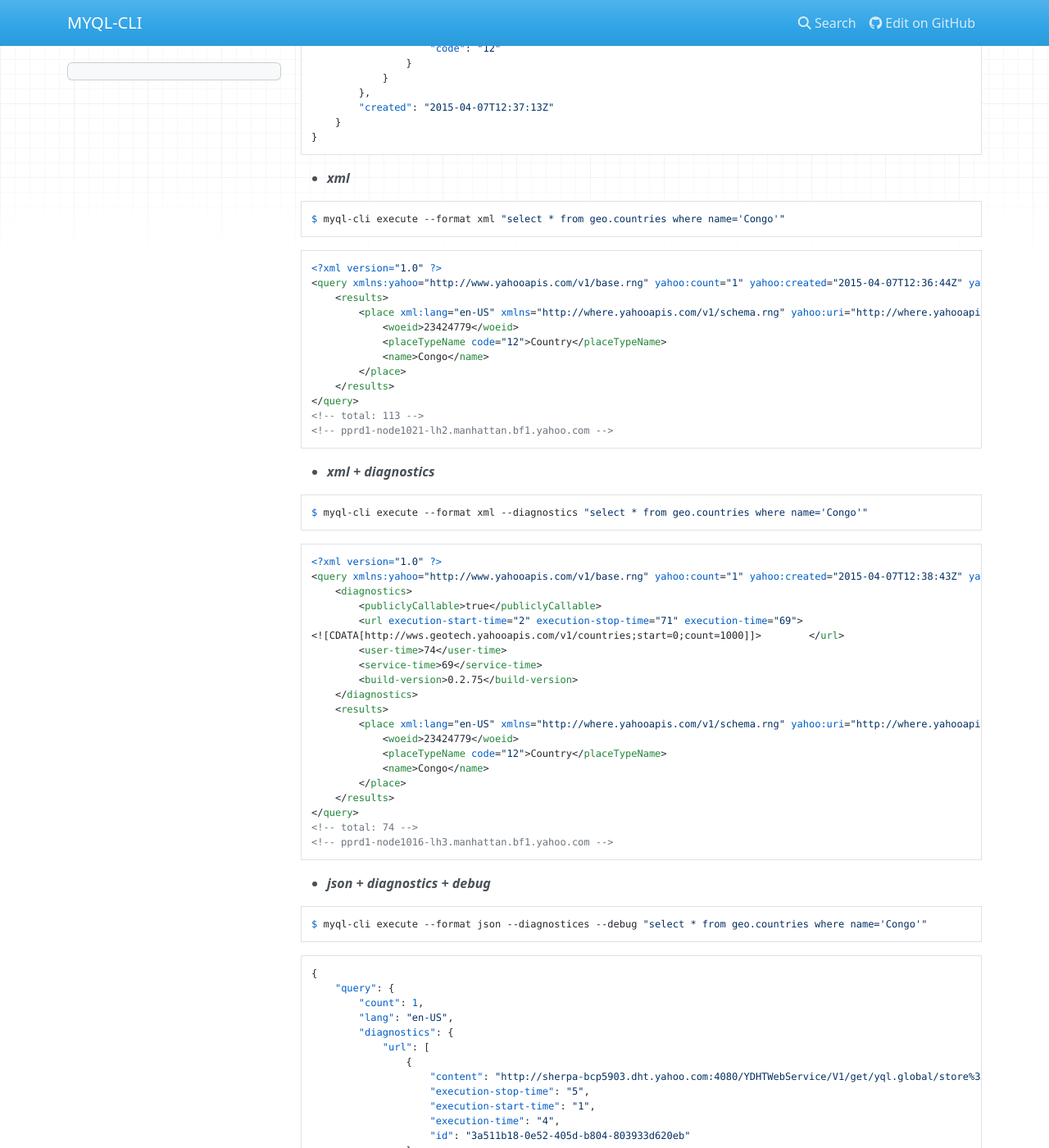
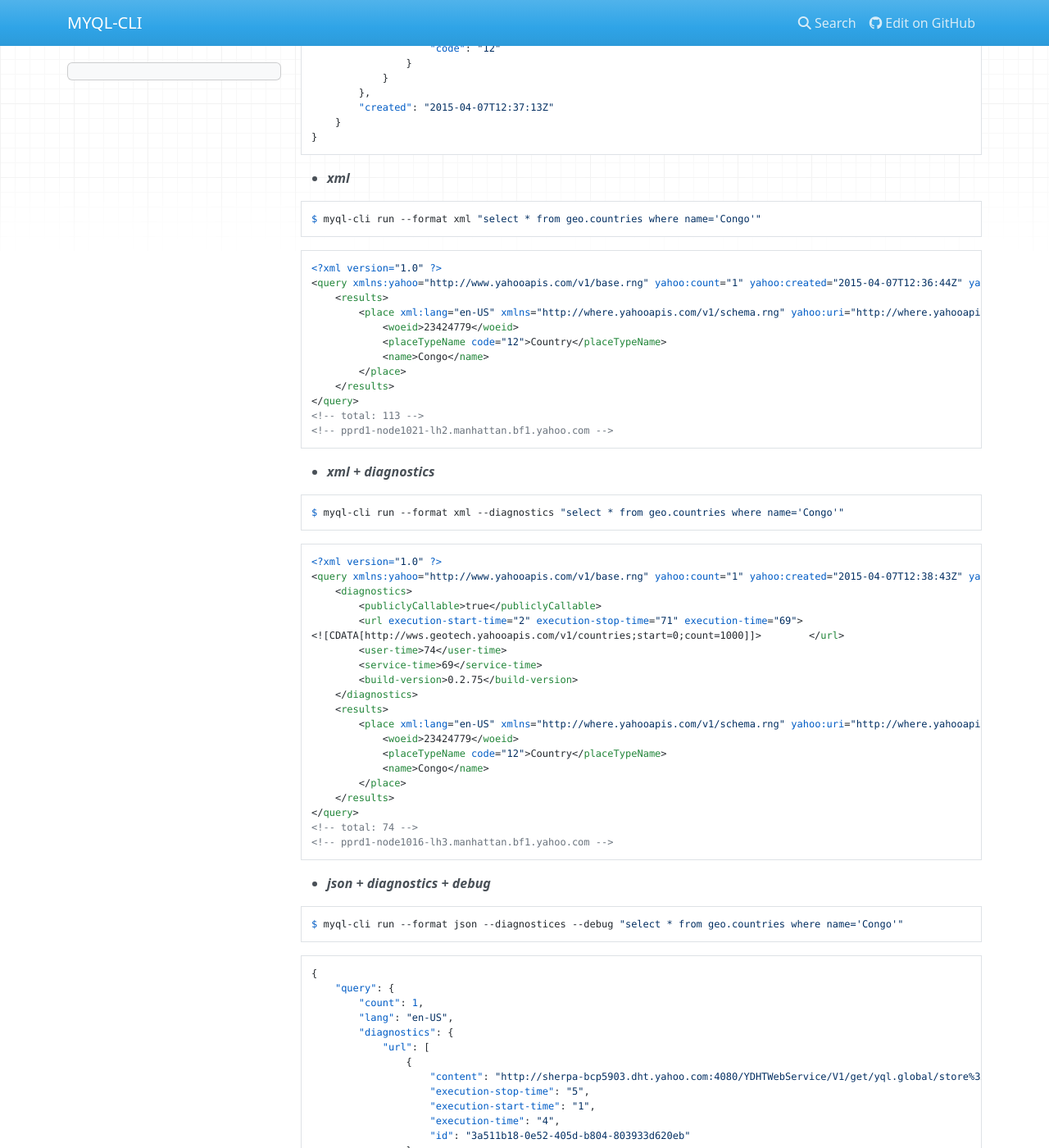
Before and after one commit to josuebrunel/myql-cli, an MkDocs documentation site: the page built from docs/index.md, in a window 1280 px wide and 1400 px high, scrolled down 1768 px. Shown: the whole window at 82% size. Built offline with MkDocs 1.6.1, drawn with Linux system fonts in a browser that asks for light colours; nearby versions of some CDN libraries; some of the changed text lies outside the part shown.

Commit message:
#1: updating documentation

````diff
--- a/docs/index.md
+++ b/docs/index.md
@@ -66,7 +66,7 @@ Your ***credentials*** file must at least have
 ##### Query Tool
 
 ```shell
-$ myql-cli execute -h
+$ myql-cli run -h
 usage: YQL-cli tools execute [-h] [--format {json,xml}] [--pretty]
                              [--jsonCompact] [--diagnostics] [--debug]
                              execute
@@ -85,7 +85,7 @@ optional arguments:
 * ___json___
 
 ```shell
-$ myql-cli execute --format json "select * from geo.countries where name='Congo'"
+$ myql-cli run --format json "select * from geo.countries where name='Congo'"
 ```
 ```json
 {
@@ -112,7 +112,7 @@ $ myql-cli execute --format json "select * from geo.countries where name='Congo'
 * ___xml___
 
 ```shell
-$ myql-cli execute --format xml "select * from geo.countries where name='Congo'"
+$ myql-cli run --format xml "select * from geo.countries where name='Congo'"
 ```
 ```xml
 <?xml version="1.0" ?>
@@ -132,7 +132,7 @@ $ myql-cli execute --format xml "select * from geo.countries where name='Congo'"
 * ___xml + diagnostics___
 
 ```shell
-$ myql-cli execute --format xml --diagnostics "select * from geo.countries where name='Congo'"
+$ myql-cli run --format xml --diagnostics "select * from geo.countries where name='Congo'"
 ```
 ```xml
 <?xml version="1.0" ?>
@@ -160,7 +160,7 @@ $ myql-cli execute --format xml --diagnostics "select * from geo.countries where
 * ___json + diagnostics + debug___
 
 ```shell
-$ myql-cli execute --format json --diagnostices --debug "select * from geo.countries where name='Congo'"
+$ myql-cli run --format json --diagnostices --debug "select * from geo.countries where name='Congo'"
 ```
 ```json
 {
````
